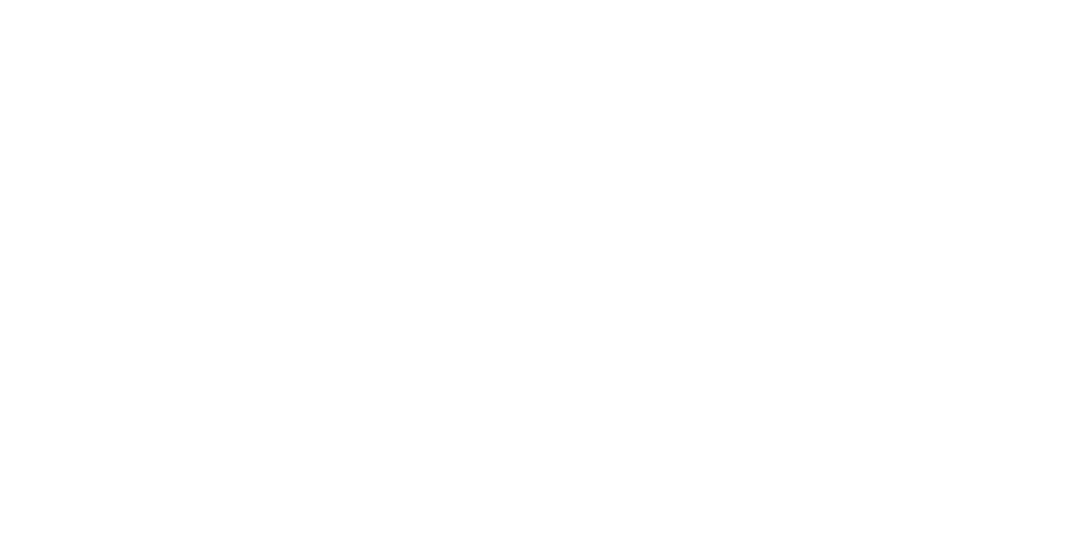
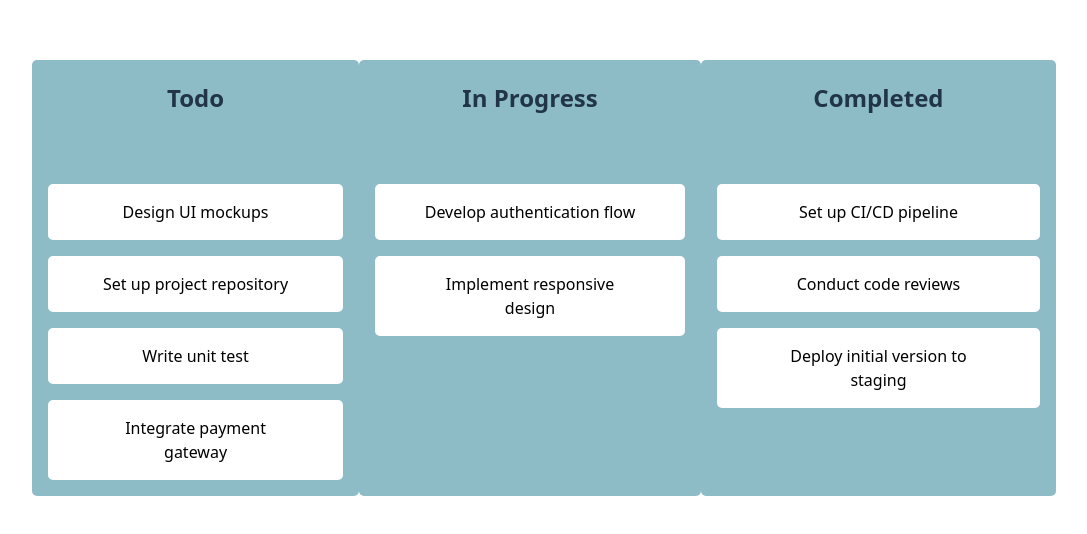
Before and after one commit to Hasann529/Machine_Coding-, a React (Vite) app: page /drag-n-drop in a window 1280 px wide. Before the commit this address had no page. Shown: the part 122-656 px from the top of the page, without its empty margins (96-1183 px from the left). Built offline with nearby package versions, Linux system fonts and the light colour scheme.

Commit message:
DragnDrop

```diff
--- a/src/App.tsx
+++ b/src/App.tsx
@@ -16,6 +16,9 @@
 import Tab from "./components/Tab";
 import TicTacToe from "./components/TicTacToe";
 import MemoryGame from "./components/MemoryGame";
+import NestedComment from "./components/NestedComment";
+import TrafficLight from "./components/TrafficLight";
+import DragNDrop from "./components/DragNDrop";
 
 function App() {
   return (
@@ -34,11 +37,12 @@
         <Route path="/todo-app" element={<TodoApp />} />
         <Route path="/virtualize-list" element={<VirtualizeList />} />
         <Route path="/stepper" element={<Stepper />} />
-              <Route path="/tab" element={<Tab />} />
-                   <Route path="/tic-tac-toe" element={<TicTacToe />} />
-                     <Route path="/memory-game" element={<MemoryGame />} />
-
-
+        <Route path="/tab" element={<Tab />} />
+        <Route path="/tic-tac-toe" element={<TicTacToe />} />
+        <Route path="/memory-game" element={<MemoryGame />} />
+        <Route path="/nested-comment" element={<NestedComment />} />
+        <Route path="/traffic-light" element={<TrafficLight />} />
+        <Route path="/drag-n-drop" element={<DragNDrop />} />
       </Routes>
     </Router>
   );
--- /dev/null
+++ b/src/components/DragNDrop.tsx
@@ -0,0 +1,113 @@
+import { useRef, useState } from "react";
+
+const DragNDrop = () => {
+  const itemRef = useRef(null);
+  const containerRef = useRef(null);
+  const [initialData, setInitialData] = useState<any>({
+    Todo: [
+      "Design UI mockups",
+      "Set up project repository",
+      "Write unit test",
+      "Integrate payment gateway",
+    ],
+    "In Progress": [
+      "Develop authentication flow",
+      "Implement responsive design",
+    ],
+    Completed: [
+      "Set up CI/CD pipeline",
+      "Conduct code reviews",
+      "Deploy initial version to staging",
+    ],
+  });
+
+  const handleDragEnd = (e: any) => {
+    e.target.style.opacity = 1;
+  };
+
+  const handleDragStart = (e: any, item: any, initial: any) => {
+    console.log(e, item, initial);
+    e.target.style.opacity = 0.5;
+    itemRef.current = item;
+    containerRef.current = initial;
+  };
+
+  const handleDrop = (e: any, section: any) => {
+    console.log(e, section);
+    if(section ==  containerRef.current)
+        return
+
+    const copyData = { ...initialData };
+
+    const initial = containerRef.current || "";
+    const it = itemRef.current;
+
+    copyData[initial] = copyData[initial].filter((item: any) => item !== it);
+    copyData[section].push(it);
+    console.log(copyData[initial]);
+    setInitialData(copyData);
+  };
+
+  return (
+    <div
+      style={{
+        display: "flex",
+        flexDirection: "column",
+        width: "100vw",
+        height: "100vh",
+        justifyContent: "center",
+        alignItems: "center",
+        backgroundColor: "white",
+      }}
+    >
+      <div
+        style={{
+          display: "flex",
+          justifyContent: "space-evenly",
+          width: "80%",
+        }}
+      >
+        {Object.keys(initialData).map((section) => (
+          <div
+            style={{
+              display: "flex",
+              backgroundColor: "#8DBCC7",
+              flexDirection: "column",
+              gap: "2rem",
+              borderRadius: "5px",
+            }}
+            key={section}
+            onDrop={(e) => handleDrop(e, section)}
+            onDragOver={(e) => e.preventDefault()}
+          >
+            <h2>{section}</h2>
+            <div style={{ flex: 1 }}>
+              {initialData[section].map((item: any, index: any) => (
+                <div
+                  key={index}
+                  draggable
+                  onDragStart={(e: any) => {
+                    handleDragStart(e, item, section);
+                  }}
+                  onDragEnd={(e: any) => handleDragEnd(e)}
+                  style={{
+                    margin: "1rem",
+                    padding: "1rem 3rem",
+                    backgroundColor: "white",
+                    color: "black",
+                    cursor: "move",
+                    borderRadius: "5px",
+                  }}
+                >
+                  {item}
+                </div>
+              ))}
+            </div>
+          </div>
+        ))}
+      </div>
+    </div>
+  );
+};
+
+export default DragNDrop;
--- a/src/components/MemoryGame.tsx
+++ b/src/components/MemoryGame.tsx
@@ -38,7 +38,6 @@
   };
 
   useEffect(() => {
-    console.log(pair , "Pair")
     if (pair.second !== null) {
       setTimeout(checkNumbers, 3000);
     }
--- /dev/null
+++ b/src/components/TrafficLight.tsx
@@ -0,0 +1,32 @@
+import { useEffect, useState } from "react"
+
+const TrafficLight = () => {
+
+    const [active, setActive] = useState<string>("Green")
+
+    useEffect(() => {
+       setInterval(() => setActive(prev => prev=="Green" ? "Yellow" : prev == "Yellow" ? "Red" : "Green") , 2000)
+    },[])
+
+  return (
+    <div
+      style={{
+        display: "flex",
+        flexDirection: "column",
+        width: "100vw",
+        height: "100vh",
+        justifyContent: "center",
+        alignItems: "center",
+        backgroundColor: "white",
+        gap:"4rem"
+      }}
+    >
+        {["Green" , "Yellow" , "Red"].map(item => <div style={{borderRadius:"50%" , height:"4rem" , width:"4rem" , backgroundColor:  active === item ? active : "Gray" , border:"2px solid black" }} >
+
+        </div> )}
+
+    </div>
+  )
+}
+
+export default TrafficLight
```
